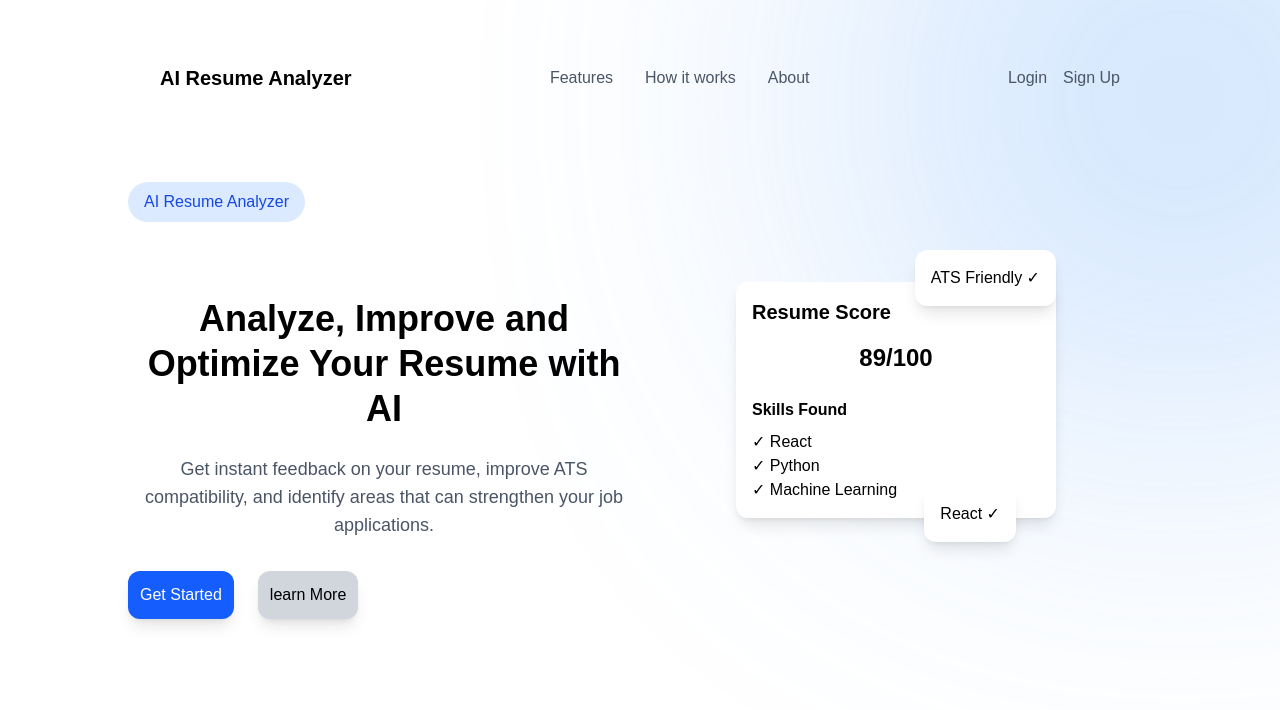
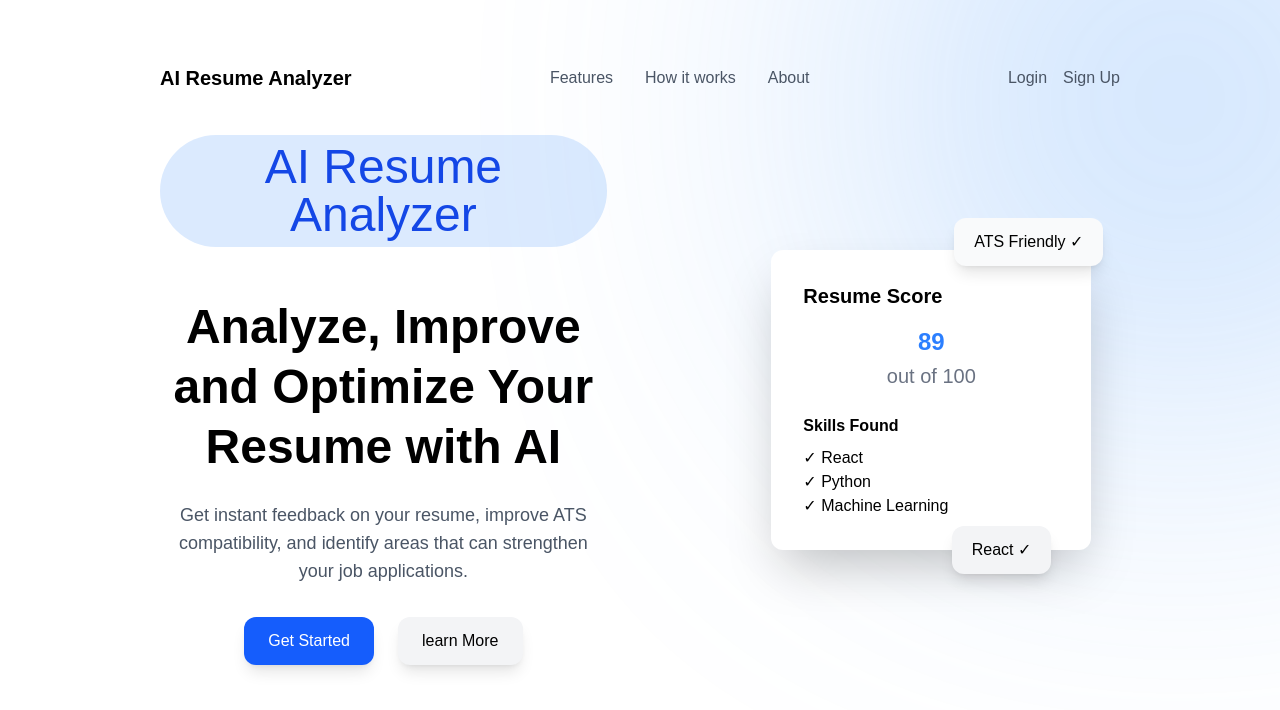
Before and after one commit to AdamShreim/AI-Resume-Analyzer, a React app in the folder frontend/: page / in a window 1280 px wide. Shown: the top 710 px of the page. Built offline with nearby package versions, Linux system fonts and the light colour scheme; the HTML template or start-up script is replaced by a standard one.

Commit message:
Adjustment on home page

```diff
--- a/frontend/src/pages/Dashboard.jsx
+++ b/frontend/src/pages/Dashboard.jsx
@@ -1,14 +1,9 @@
 export default function Dashboard() {
   return (
-<div className="p-8">
-      <div className="w-[600px]">
-        <p className="text-left">
-          So I started to walk into the water. I won't lie to you boys, I was
-          terrified. But I pressed on, and as I made my way past the breakers a
-          strange calm came over me. I don't know if it was divine intervention
-          or the kinship of all living things but I tell you
-        </p>
+    <div className="">
+      <div className="w-1/2">
+        <p>Dashboard</p>
       </div>
-  </div>
+    </div>
   );
 }
--- a/frontend/src/pages/Home.jsx
+++ b/frontend/src/pages/Home.jsx
@@ -4,27 +4,29 @@ import "../styles/Home.css";
 
 function Hero() {
   return (
-    <section className=" w-[80%] mx-auto min-h-screen flex items-center justify-between">
+    <section className=" w-[80%] mx-auto min-h-screen flex items-center justify-between gap-16">
       {/* left side */}
       <div className="w-1/2 flex justify-start text-left">
         <div className="max-w-xl">
-          <p className="inline-block px-4 py-2 mb-6 rounded-full bg-blue-100 text-blue-700 font-medium">
-            AI Resume Analyzer
-          </p>
+          <div className="items-center">
+            <p className="ml-8 px-4 py-2 mb-6 rounded-full bg-blue-100 text-blue-700 font-medium text-5xl">
+              AI Resume Analyzer
+            </p>
+          </div>
           <div className="t">
-            <h1 className="text-4xl font-bold leading-tight mb-6">
+            <h1 className="text-4xl md:text-5xl font-bold leading-tight mb-6 ml-8">
               Analyze, Improve and Optimize Your Resume with AI
             </h1>
-            <p className="text-gray-600 text-lg mb-8">
+            <p className="text-gray-600 text-lg mb-8 ml-8">
               Get instant feedback on your resume, improve ATS compatibility,
               and identify areas that can strengthen your job applications.
             </p>
           </div>
-          <div className="flex gap-6">
-            <button className="bg-blue-600 rounded-xl p-3 text-white shadow-lg hover:bg-blue-700">
+          <div className="flex gap-6 justify-center ml-8">
+            <button className="bg-blue-600 rounded-xl px-6 py-3 text-white shadow-lg hover:bg-blue-500 transition font-medium">
               Get Started
             </button>
-            <button className="p-3 bg-gray-300 rounded-xl shadow-lg hover:bg-gray-400">
+            <button className="px-6 py-3 bg-gray-100 font-medium rounded-xl shadow-lg hover:bg-gray-200 transition">
               learn More
             </button>
           </div>
@@ -32,17 +34,18 @@ function Hero() {
       </div>
 
       {/* right side*/}
-      <div className="flex justify-center w-1/2">
+      <div className="flex justify-center w-1/2 pl-10">
         <div className="relative">
           {/* ATS Card*/}
-          <div className="absolute -top-8 right-0 bg-white rounded-xl p-4 shadow-lg">
+          <div className="absolute -top-8 -right-3 bg-gray-50 rounded-xl p-4 shadow-lg px-5 py-3 z-10 transition duration-300 hover:-translate-y-1">
             {" "}
             ATS Friendly ✓
           </div>
           {/* Main card*/}
-          <div className="bg-white rounded-xl p-4 shadow-lg w-80">
+          <div className="bg-white rounded-xl p-8 shadow-2xl w-80 transition duration-300 hover:-translate-y-1">
             <h3 className="text-xl font-bold mb-4">Resume Score</h3>
-            <p className="text-2xl font-bold mb-6">89/100</p>
+            <p className="text-2xl font-bold mb-1 text-blue-500">89</p>
+            <p className="text-gray-500 mt-1 mb-6 text-xl">out of 100</p>
             <h4 className="font-semibold mb-2">Skills Found</h4>
             <ul>
               <li>✓ React</li>
@@ -51,7 +54,7 @@ function Hero() {
             </ul>
           </div>
           {/* Skills Card*/}
-          <div className="absolute -bottom-6 right-10 bg-white rounded-xl p-4 shadow-lg">
+          <div className="absolute -bottom-6 right-10 bg-gray-100 rounded-xl px-5 py-3 shadow-lg transition duration-300 hover:-translate-y-1">
             React ✓
           </div>
         </div>
```
